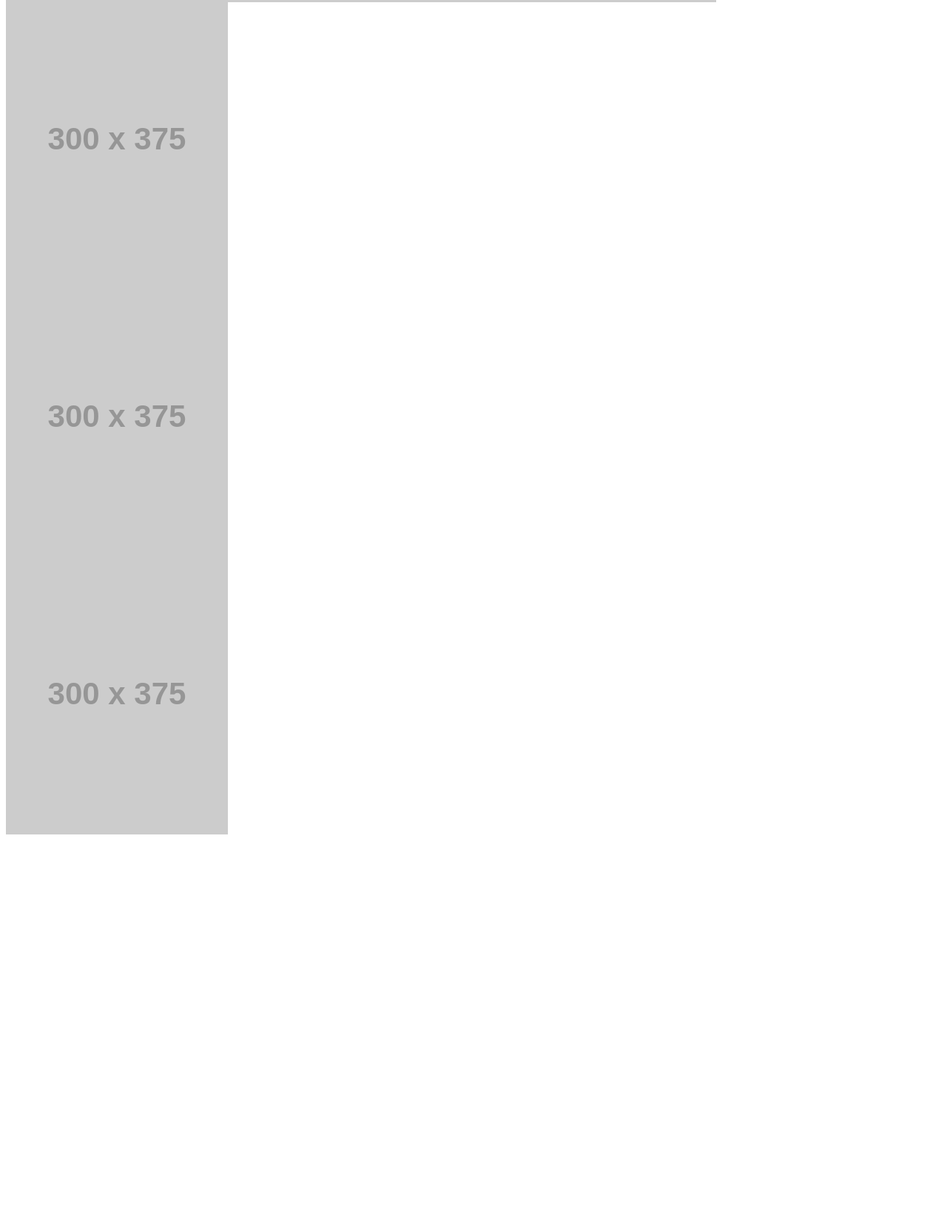
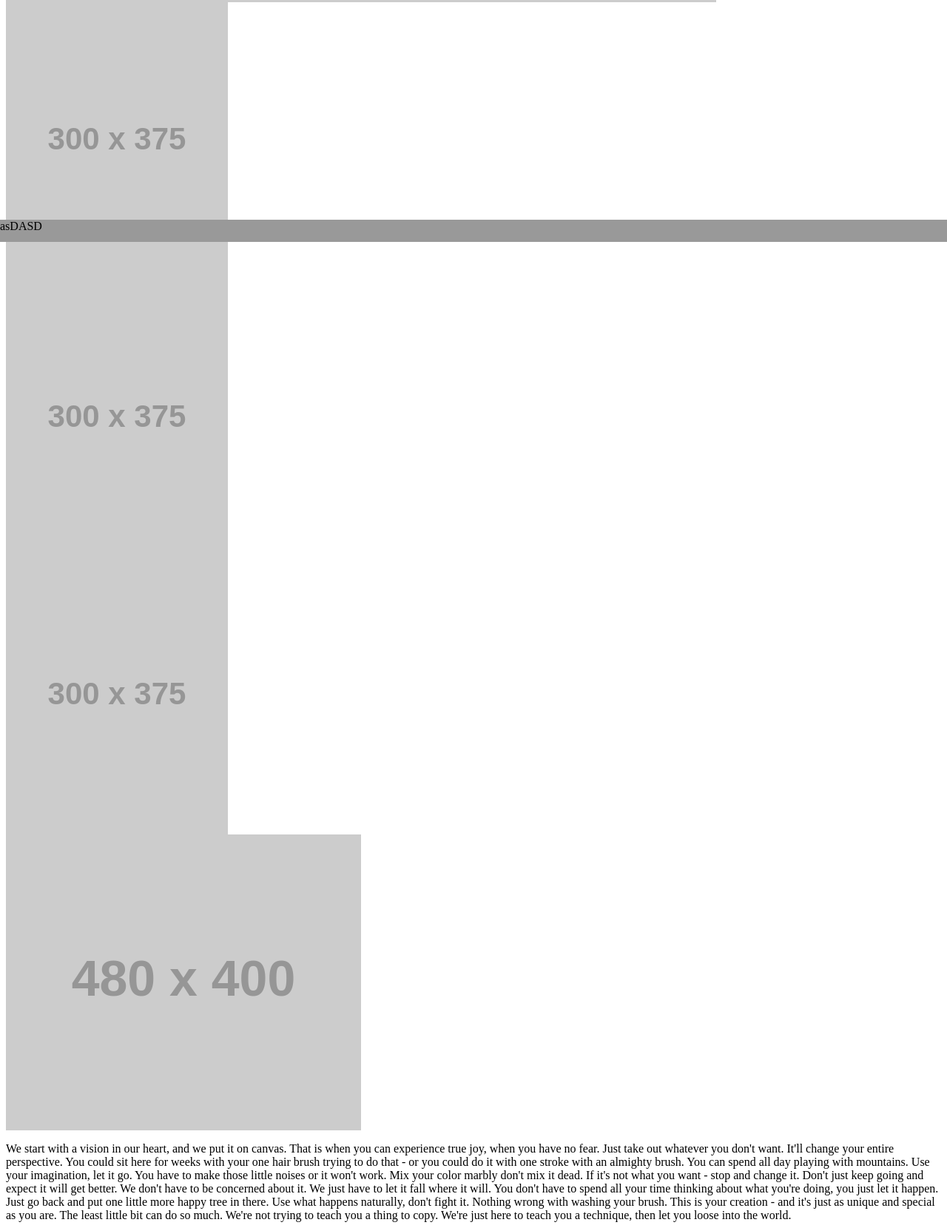
Before and after one commit to vanmeterx/wirefame-exercise, a plain HTML site: page index.html in a window 1280 px wide. Shown: the part 473-2133 px from the top of the page at 74% size. Before the commit the page ends 1609 px from the top, so only its background shows below. Drawn offline with Linux system fonts and the light colour scheme; placeholder pictures from the web are drawn by us.

Commit message:
Majority of the elements are here. will work on it in the morning when i wake up early

```diff
--- a/css/style.css
+++ b/css/style.css
@@ -11,3 +11,12 @@ body {
   height: 50px;
   background-color: #00a087;
 }
+
+footer {
+  position:fixed;
+  left:0px;
+  bottom:0px;
+  height:30px;
+  width:100%;
+  background:#999;
+}
--- a/index.html
+++ b/index.html
@@ -15,9 +15,32 @@
     <div>
       <div class=box1><img src="https://placehold.it/960x450/36454f" />
     </div>
-    <div><img src="https://placehold.it/300x375/36454f" /></div>
-    <div><img src="https://placehold.it/300x375/36454f" /></div>
-    <div><img src="https://placehold.it/300x375/36454f" /></div>
+    <div>
+      <div><img src="https://placehold.it/300x375/36454f" /></div>
+      <div><img src="https://placehold.it/300x375/36454f" /></div>
+      <div><img src="https://placehold.it/300x375/36454f" /></div>
+    </div>
+    <div>
+      <img src="https://placehold.it/480x400/36454f" />
+    </div>
+    <div>
+      <p>
+        We start with a vision in our heart, and we put it on canvas.
+        That is when you can experience true joy, when you have no fear.
+        Just take out whatever you don't want. It'll change your entire perspective.
+        You could sit here for weeks with your one hair brush trying to do that - or
+        you could do it with one stroke with an almighty brush. You can spend all day playing with mountains.
+        Use your imagination, let it go. You have to make those little noises or it won't work.
+        Mix your color marbly don't mix it dead. If it's not what you want - stop and change it.
+        Don't just keep going and expect it will get better. We don't have to be concerned about it.
+        We just have to let it fall where it will. You don't have to spend all your time thinking about what you're doing, you just let it happen.
+        Just go back and put one little more happy tree in there. Use what happens naturally, don't fight it.
+        Nothing wrong with washing your brush. This is your creation - and it's just as unique and special as you are. The least little bit can do so much. We're not trying to teach you a thing to copy. We're just here to teach you a technique, then let you loose into the world.
 
+      </p>
+    </div>
+    <footer>
+      asDASD
+    </footer>
   </body>
 </html>
```
